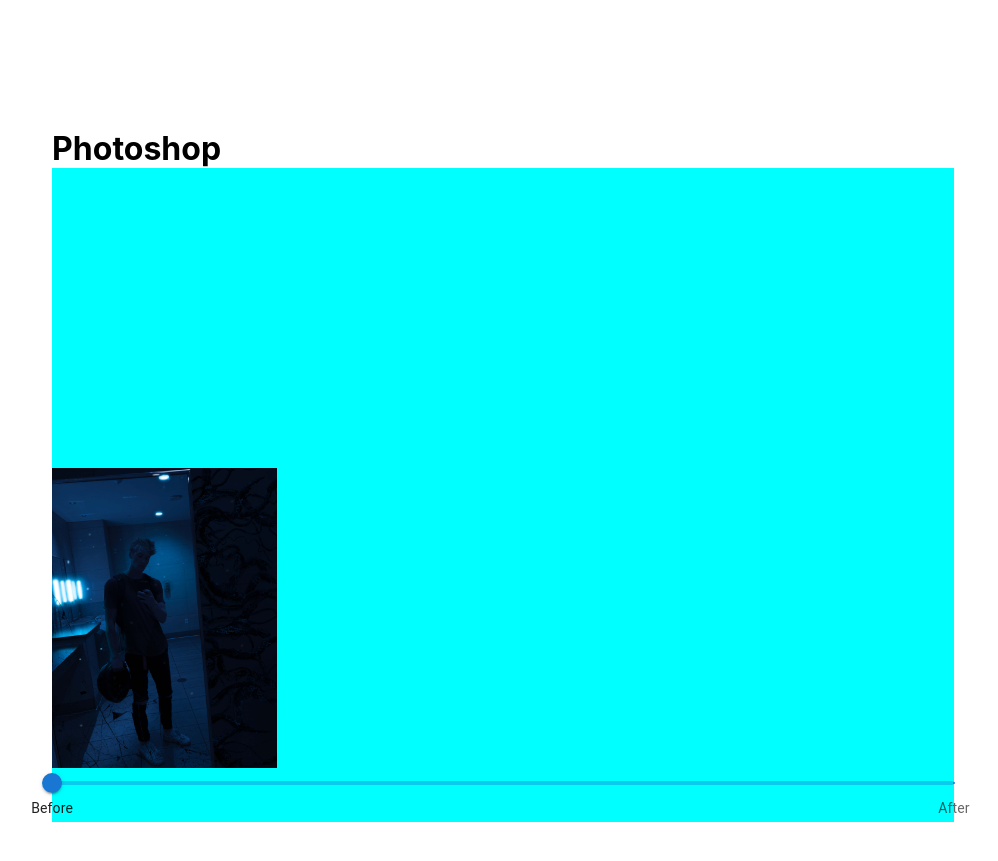
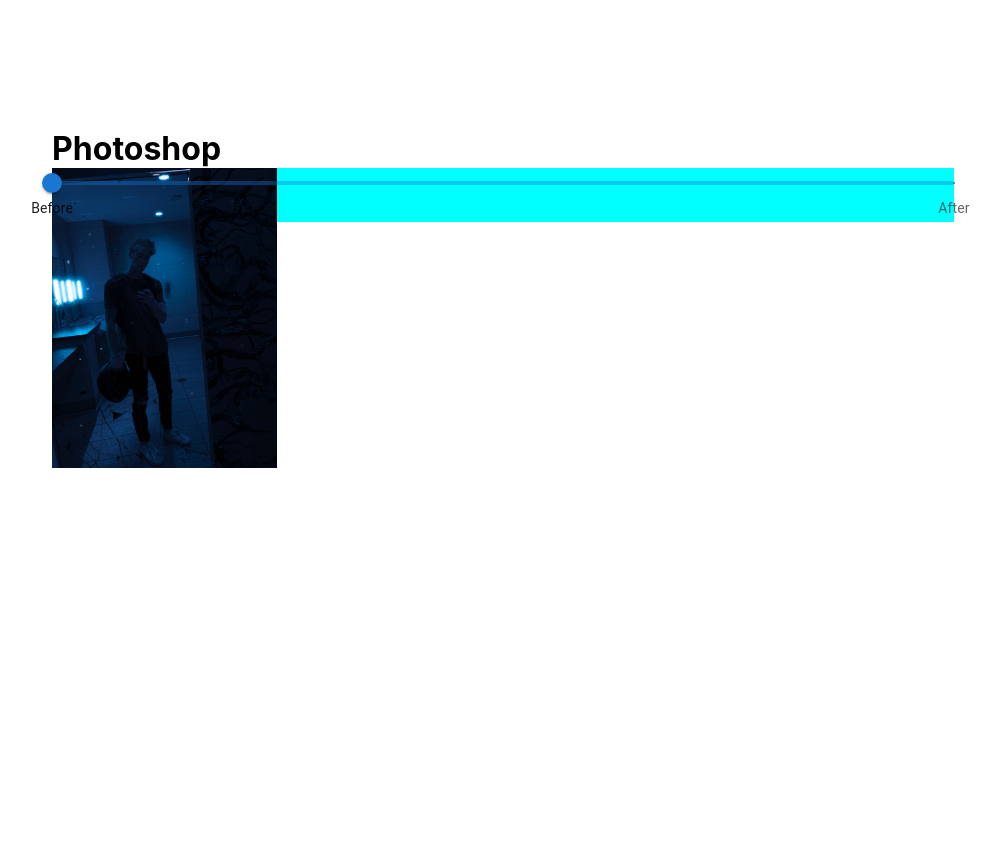
Before and after one commit to johnstevens24/PersonalSite, a React (Create React App) app in the folder personal-site/: page /about in a window 1280 px wide. Shown: the part 5500-6361 px from the top of the page, without its empty margins (137-1135 px from the left). Built offline with nearby package versions, Linux system fonts and the light colour scheme.

Commit message:
Got the photoshop slider working

```diff
--- a/personal-site/src/components/pages/About/About.js
+++ b/personal-site/src/components/pages/About/About.js
@@ -194,23 +194,25 @@
                 </div>
 
                 <div style={{height:1000}}/>
-                <div>
+                {/* <div className="photoshopContainer"> */}
                     <h2>Photoshop</h2>
                     <div className="photoShopImageDiv">
                         {/* <div style={{width:`${sliderPercentage}`, height:'100%', overflow:'hidden', position:'relative', zIndex:1}}>
                             <img src={require("../../../assets/images/photoshop/before.jpg")} style={{ position: 'absolute', width: '100%', height: 'auto', zIndex: 0 }}/>
                         </div>
                         <img src={require("../../../assets/images/photoshop/after.jpg")} style={{zIndex:0}}/> */}
-                        <div style={{position:'relative', top:0, width:`${sliderPercentage}%`, backgroundColor:"blue", height:300, overflow:'hidden', zIndex:1}}>
+
+                        <div style={{position:'absolute', top:0, left:0, width:`${sliderPercentage}%`, backgroundColor:"blue", height:300, overflow:'hidden', zIndex:2}}>
                             <img style={{height:'100%'}} src={require("../../../assets/images/photoshop/before.jpg")}></img>
                         </div>
-                        <div style={{position:'relative', width:`${sliderPercentage}%`, backgroundColor:"blue", height:300, zIndex:0}}>
+                        <img src={require("../../../assets/images/photoshop/after.jpg")} style={{height:300, position:'absolute', top:0, left:0, zIndex:0}}></img>
+                        {/* <div style={{position:'relative', top:10, left:10, width:`${sliderPercentage}%`, backgroundColor:"blue", height:300, zIndex:0}}>
                             <img style={{height:'100%'}} src={require("../../../assets/images/photoshop/after.jpg")}></img>
-                        </div>
+                        </div> */}
                         <Slider onChange={(event, newValue) => { typeof newValue === 'number' ? setSliderPercentage(newValue) : setSliderPercentage(sliderPercentage)}} defaultValue={sliderPercentage} marks={[{value:0, label:'Before'}, {value:100, label:'After'}]}/>
 
                     </div>
-                </div>
+                {/* </div> */}
                 <div style={{height:3000}}></div>
             </div>
         </div>
--- a/personal-site/src/components/pages/About/AboutStyles.css
+++ b/personal-site/src/components/pages/About/AboutStyles.css
@@ -81,9 +81,17 @@
     align-items: center;
 }
 
-
+.photoshopContainer {
+    width: 100%;
+    height: 500px;
+    display: flex;
+    flex-direction: row;
+    justify-content: flex-start;
+    align-items: flex-start;
+}
 .photoShopImageDiv {
     width:'50%';
     height:'auto';
     background-color: aqua;
+    position: relative;
 }
```
